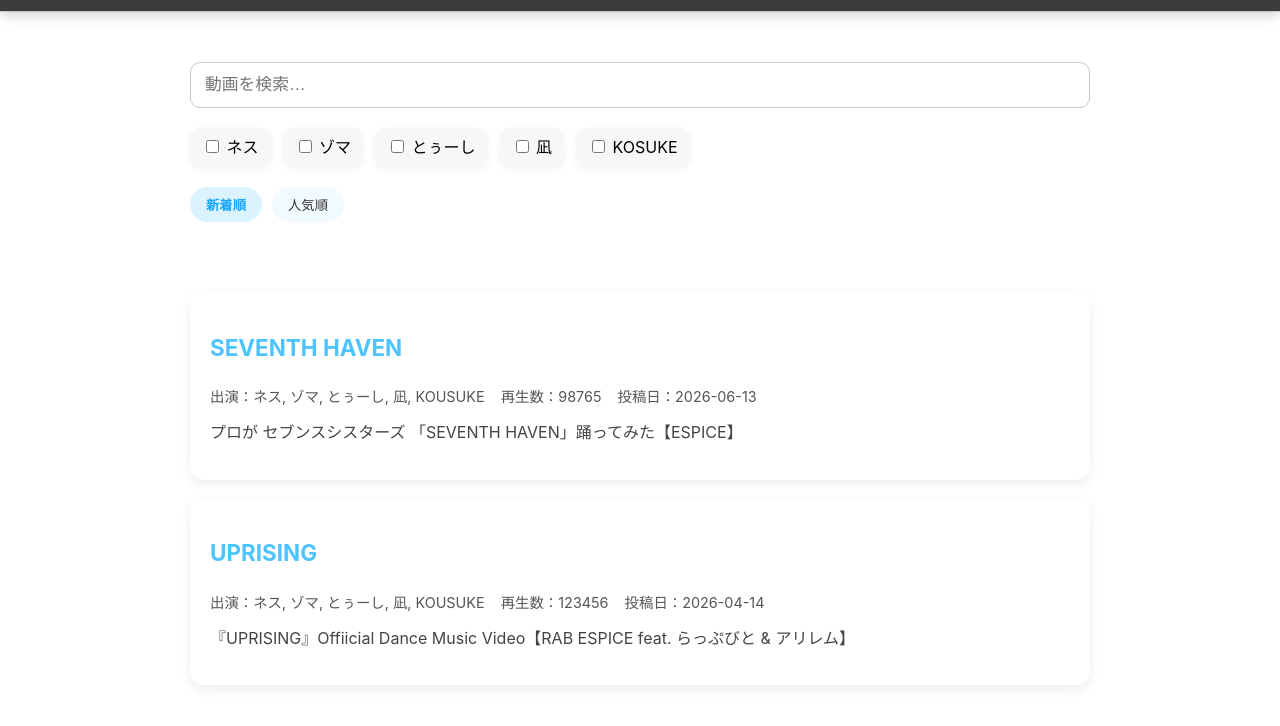
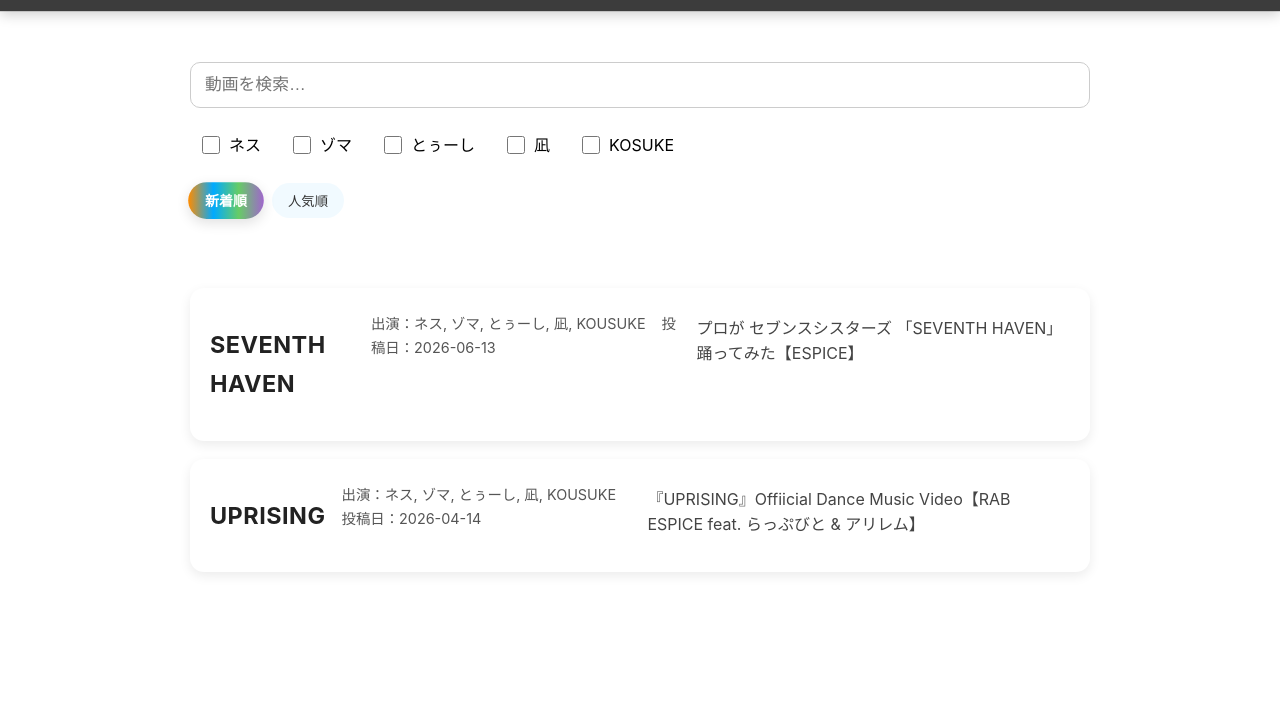
Before and after one commit to makaroniguratan72/espice-search, a plain HTML site: page public/index.html in a window 1280 px wide. Shown: the part 50-776 px from the top of the page. Drawn offline with Linux system fonts and the light colour scheme.

Commit message:
Add files via upload

```diff
--- a/public/style.css
+++ b/public/style.css
@@ -1,5 +1,5 @@
 /* ===============================
-   ESPICE SEARCH — Wiki寄せデザイン
+   ESPICE SEARCH — Wiki寄せデザイン 完全版
    =============================== */
 
 /* 全体 */
@@ -107,13 +107,24 @@ body {
 }
 
 .tab:hover {
+  transform: scale(1.05);
   background: rgba(77,195,255,0.14);
 }
 
+/* ESPICEメンバーカラーのグラデーション（選択中） */
 .tab.active {
-  background: rgba(77,195,255,0.20);
-  color: #1aa7ff;
+  background: linear-gradient(
+    90deg,
+    #ff8c00,   /* オレンジ（ゾマ） */
+    #00aaff,   /* 水色（とぅーし） */
+    #66cc66,   /* 若緑（凪） */
+    #a066cc    /* 紫（KOSUKE） */
+  ) !important;
+  color: #fff !important;
   font-weight: bold;
+  transform: scale(1.03);
+  box-shadow: 0 4px 12px rgba(0,0,0,0.12);
+  border-radius: 20px;
 }
 
 /* 結果エリア */
@@ -122,7 +133,7 @@ body {
   margin: 20px auto 60px;
 }
 
-/* 結果カード */
+/* 結果カード（サムネ対応） */
 .result-card {
   background: #ffffff;
   border-radius: 14px;
@@ -130,6 +141,10 @@ body {
   margin-bottom: 18px;
   box-shadow: 0 4px 12px rgba(0,0,0,0.08);
   transition: 0.2s;
+
+  display: flex;
+  gap: 16px;
+  align-items: flex-start;
 }
 
 .result-card:hover {
@@ -137,16 +152,38 @@ body {
   box-shadow: 0 6px 18px rgba(0,0,0,0.12);
 }
 
-/* タイトルリンク（Wiki風） */
+/* サムネ */
+.result-thumb {
+  width: 180px;
+  height: 100px;
+  border-radius: 10px;
+  object-fit: cover;
+  box-shadow: 0 4px 12px rgba(0,0,0,0.10);
+}
+
+@media (max-width: 600px) {
+  .result-card {
+    flex-direction: column;
+  }
+  .result-thumb {
+    width: 100%;
+    height: auto;
+  }
+}
+
+/* タイトル（黒文字でかっこよく） */
 .result-card h3 a {
-  color: #4dc3ff;
+  color: #222 !important;
+  font-weight: 700;
+  font-size: 125%;
   text-decoration: none;
-  font-size: 120%;
-  font-weight: bold;
+  letter-spacing: 0.5px;
 }
 
 .result-card h3 a:hover {
-  color: #1aa7ff;
+  color: #555 !important;
+  transform: translateY(-1px);
+  transition: 0.15s;
 }
 
 /* メタ情報 */
@@ -186,3 +223,74 @@ body {
     text-align: center;
   }
 }
+/* ===============================
+   ① メンバー選択のグレー背景を完全に消す
+   =============================== */
+
+.member-select label {
+  background: transparent !important;
+  box-shadow: none !important;
+  border: none !important;
+  padding: 4px 8px;
+  display: inline-flex;
+  align-items: center;
+  gap: 6px;
+}
+
+/* 横並び固定（スマホでも横スクロール許可） */
+.member-select {
+  display: flex;
+  flex-direction: row;
+  flex-wrap: nowrap;
+  gap: 12px;
+  overflow-x: auto;
+  -webkit-overflow-scrolling: touch;
+}
+
+/* チェックボックス自体の視認性アップ */
+.member-select input[type="checkbox"] {
+  width: 18px;
+  height: 18px;
+}
+
+/* スマホでも横並び維持 */
+@media (max-width: 600px) {
+  .member-select {
+    flex-wrap: nowrap;
+    overflow-x: auto;
+  }
+}
+
+/* ===============================
+   ② 再生数を非表示にする
+   =============================== */
+
+/* メタ情報の2番目の span（再生数）を消す */
+.meta span:nth-child(2) {
+  display: none !important;
+}
+
+/* ===============================
+   ③ ESPICEカラーの選択タブ（既存のまま）
+   =============================== */
+
+/* ホバー時の軽い拡大（既存強化） */
+.tab:hover {
+  transform: scale(1.06);
+}
+
+/* 選択中タブの強調（既存のまま） */
+.tab.active {
+  background: linear-gradient(
+    90deg,
+    #ff8c00,
+    #00aaff,
+    #66cc66,
+    #a066cc
+  ) !important;
+  color: #fff !important;
+  font-weight: bold;
+  transform: scale(1.05);
+  border-radius: 20px;
+  box-shadow: 0 4px 12px rgba(0,0,0,0.12);
+}
```
